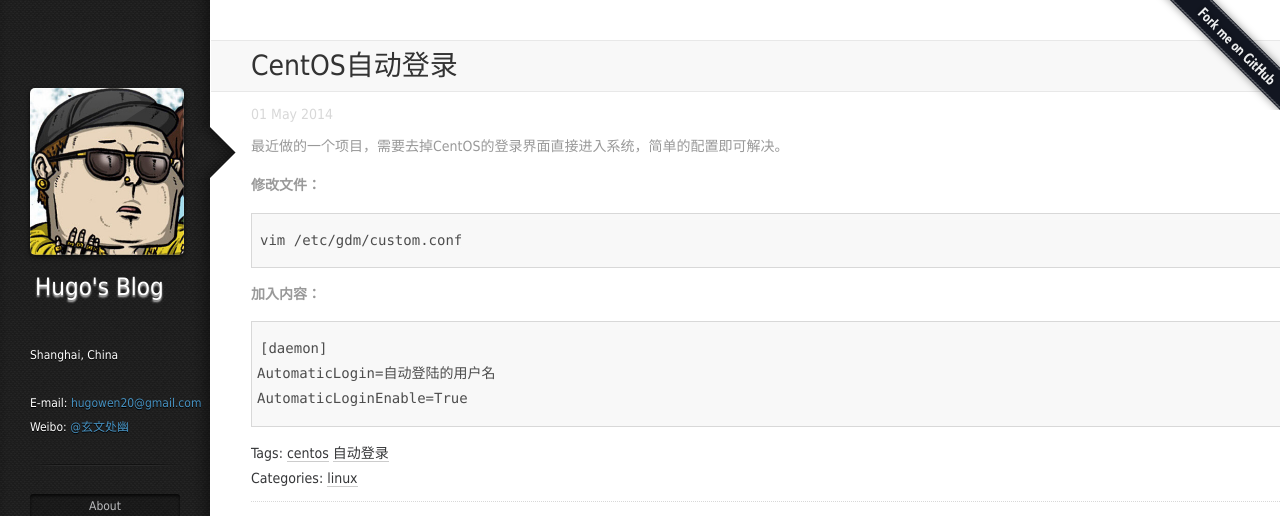
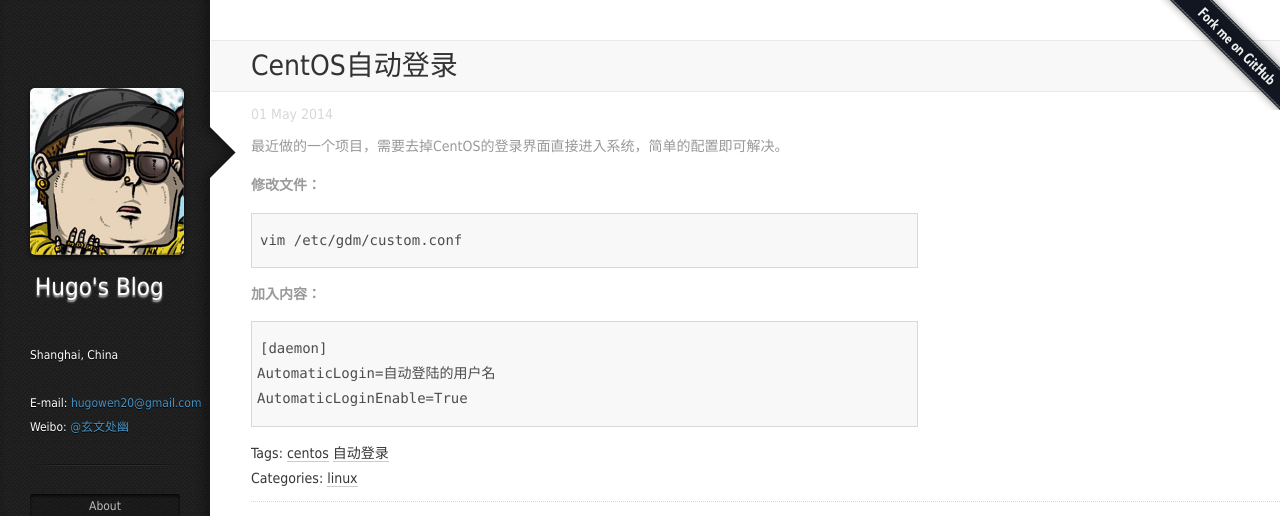
Before and after one commit to HugoWen/HugoWen.github.io_jekyll_bak, a Jekyll site: the page built from _posts/2014-05-01-centos-autoLogin.md, in a window 1280 px wide. Shown: the top 516 px of the page. Built offline with Jekyll 4.4.1, drawn with Linux system fonts in a browser that asks for light colours; Markdown is read by kramdown in place of the engine named in the settings; comment, search, counter and statistics services are not loaded.

Commit message:
modify pre width

```diff
--- a/css/henter-diandian.css
+++ b/css/henter-diandian.css
@@ -174,7 +174,7 @@ article .post-content a:hover{color:red;border-bottom: 1px solid red;}
 .post p, .post pre, .post ul, .post ol, .post dl, .post form, .post hr, .post table { margin-bottom: 1em; }
 .post .time { margin-bottom: .5em; color: #d8d8d8; }
 .post blockquote { padding: 0.5em 1em 0.4em 1em; margin-bottom: 1em;  border-left: .9em solid #232323; }
-.post pre { margin-left: 0px; background: #f8f8f8;border: 1px solid #d8d8d8; border-right: none; padding: 1em 0 1em 5px; }
+.post pre { margin-left: 0px; background: #f8f8f8;border: 1px solid #d8d8d8; padding: 1em 0 1em 5px; max-width: 660px }
 .post code { color: #4d4d4d; background: #f8f8f8; padding: 0 0.2em; border: 1px solid #d8d8d8; border-radius: 3px 3px; position: relative; top: 0px; margin: 0 3px; box-shadow: 1px 1px 0 #999; }
 .post pre code { border: none; box-shadow: none; padding: 0 0; }
 .post p, .post h3, .post h4, .post blockquote, .post li { max-width: 680px; }
```
